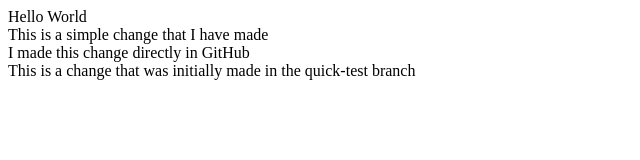
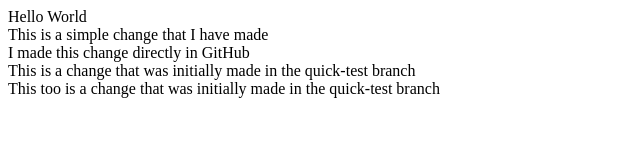
Before and after one commit to npadmanabhan/git-demo-repo, a plain HTML site: page index.html in a window 1280 px wide. Shown: the whole page, without its empty margins (0-640 px from the left). Drawn offline with Linux system fonts and the light colour scheme.

Commit message:
Changes made to index.html on the quick-test branch

```diff
--- a/index.html
+++ b/index.html
@@ -2,3 +2,4 @@
 <div>This is a simple change that I have made</div>
 <div>I made this change directly in GitHub</div>
 <div>This is a change that was initially made in the quick-test branch</div>
+<div>This too is a change that was initially made in the quick-test branch</div>
```
